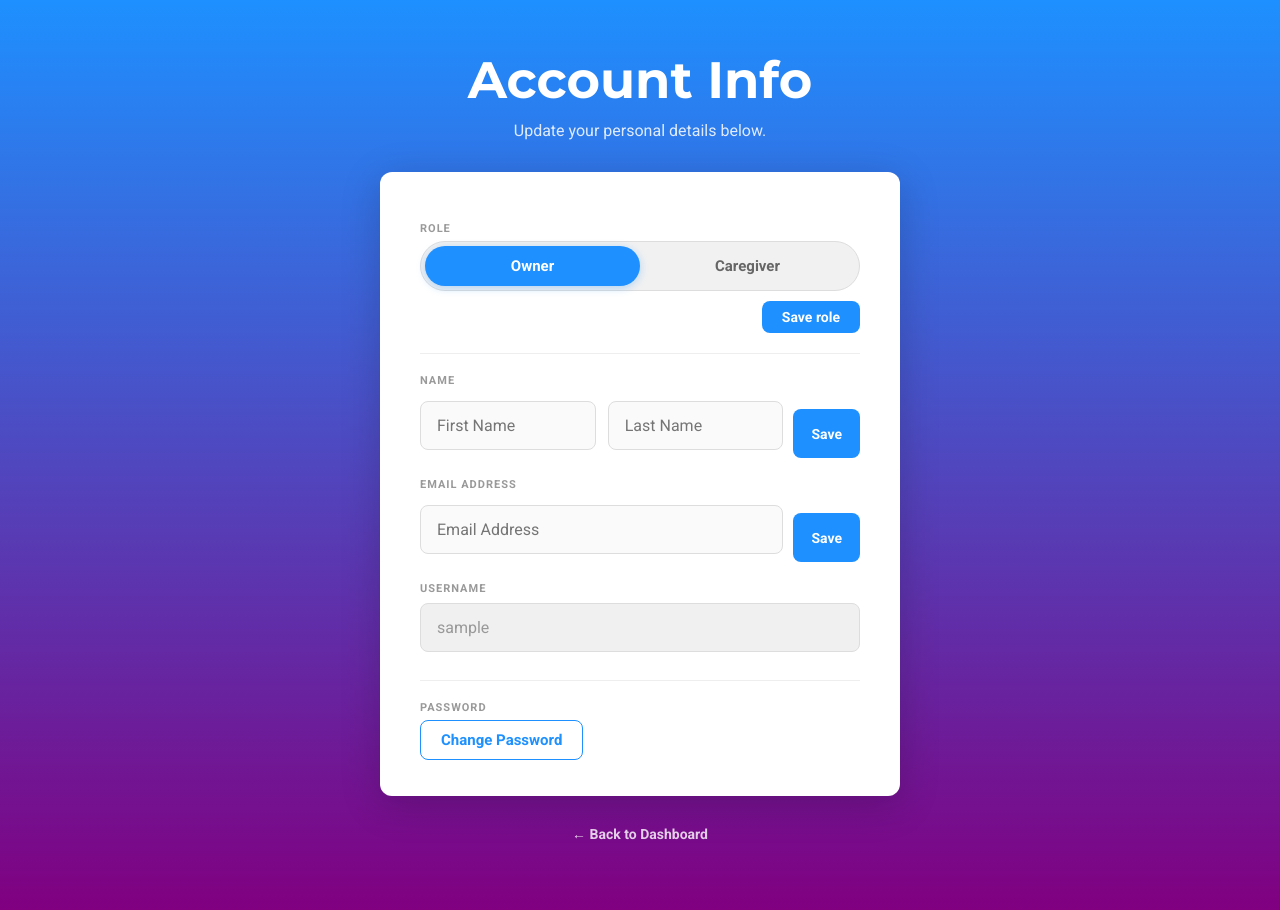
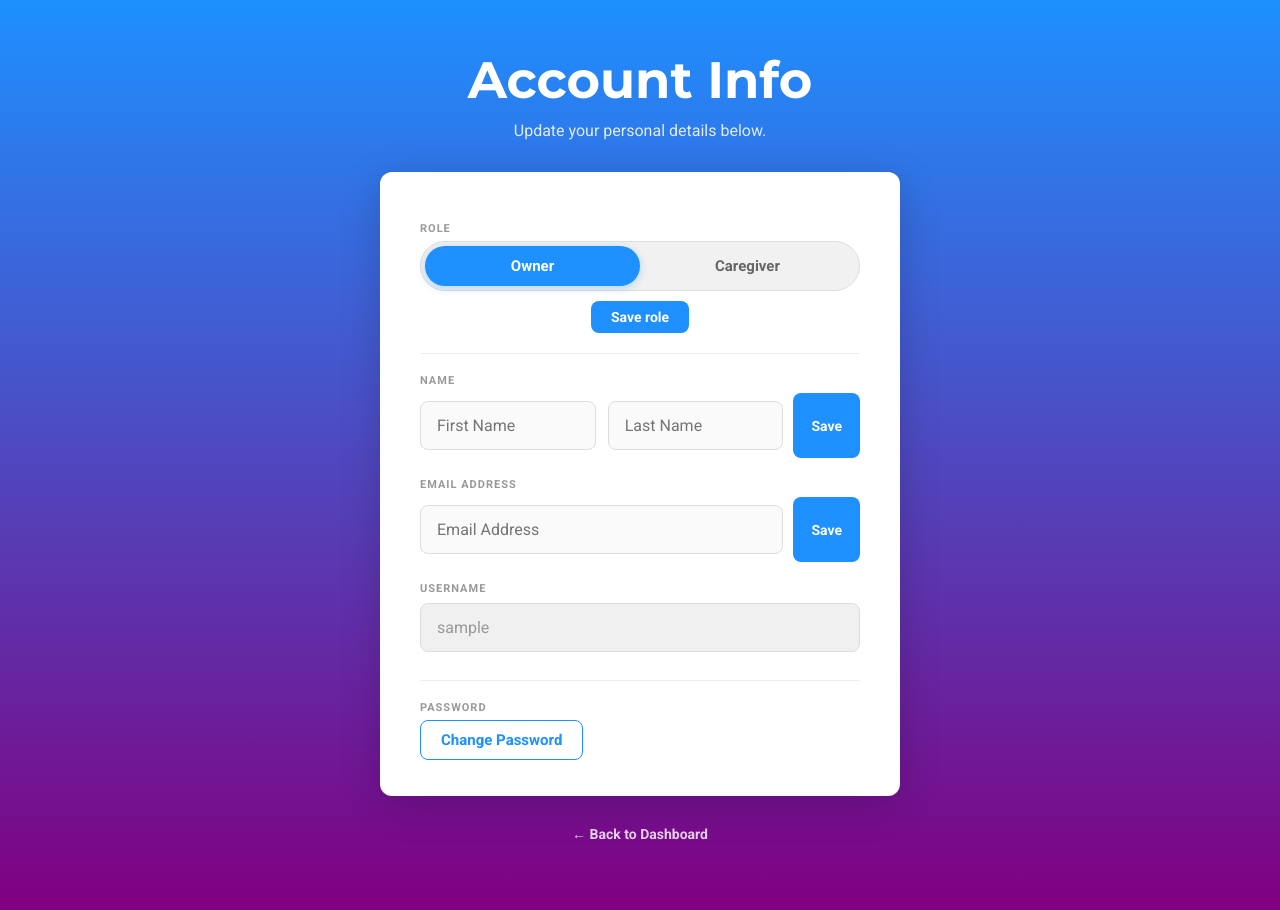
Before and after one commit to Lexie13/RESCU, a Flask app: page /edit-profile in a window 1280 px wide. Run offline with Flask 3, Linux system fonts and the light colour scheme; the visitor is signed in with stand-in values (Sample User, id 1).

Commit message:
Update edit_profile.html

```diff
--- a/frontend/templates/edit_profile.html
+++ b/frontend/templates/edit_profile.html
@@ -74,7 +74,7 @@
         .field-group-inner {
             display: flex;
             gap: 10px;
-            align-items: flex-end;
+            align-items: stretch;
             margin-top: 6px;
         }
 
@@ -88,7 +88,6 @@
             color: white;
             border: none;
             padding: 0 18px;
-            height: 49px;
             border-radius: 8px;
             font-size: 14px;
             font-weight: 700;
@@ -104,7 +103,7 @@
 
         .role-save-row {
             margin-top: 10px;
-            text-align: right;
+            text-align: center;
         }
 
         .btn-save-small {
```
